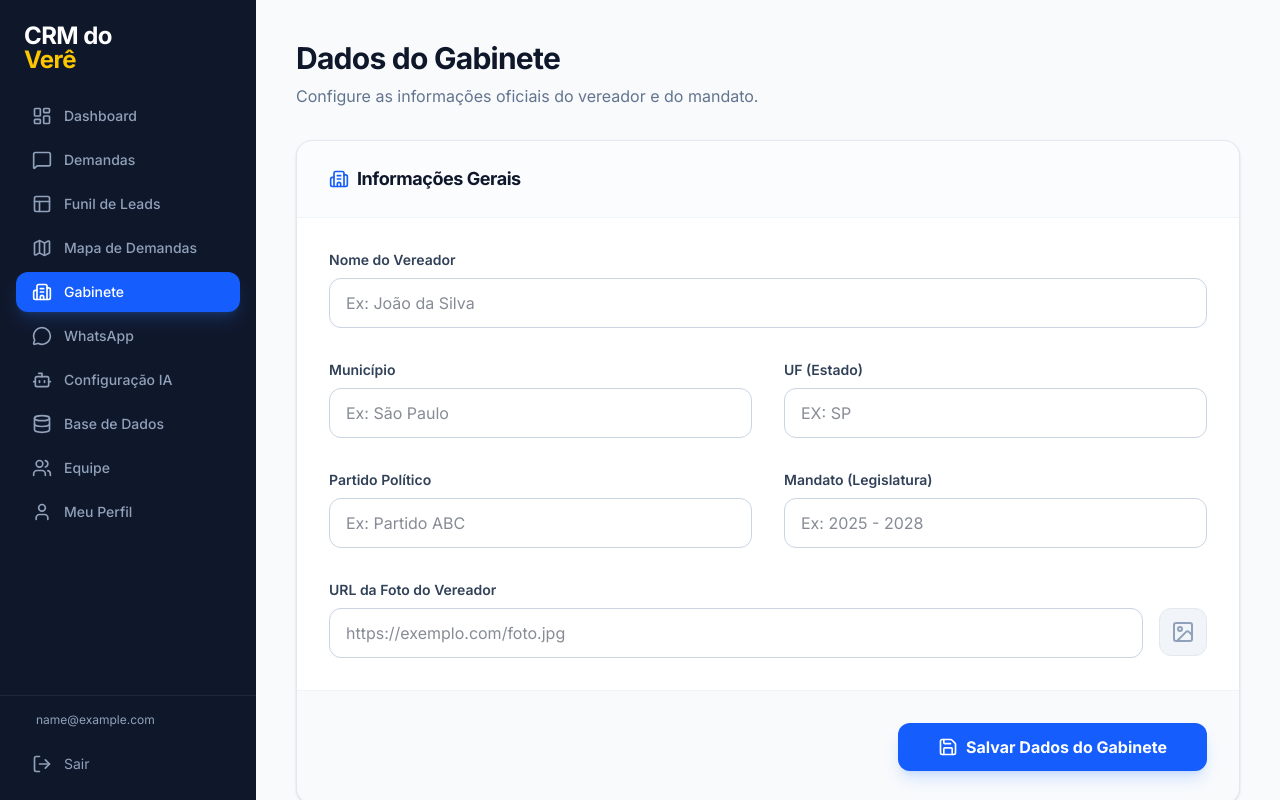
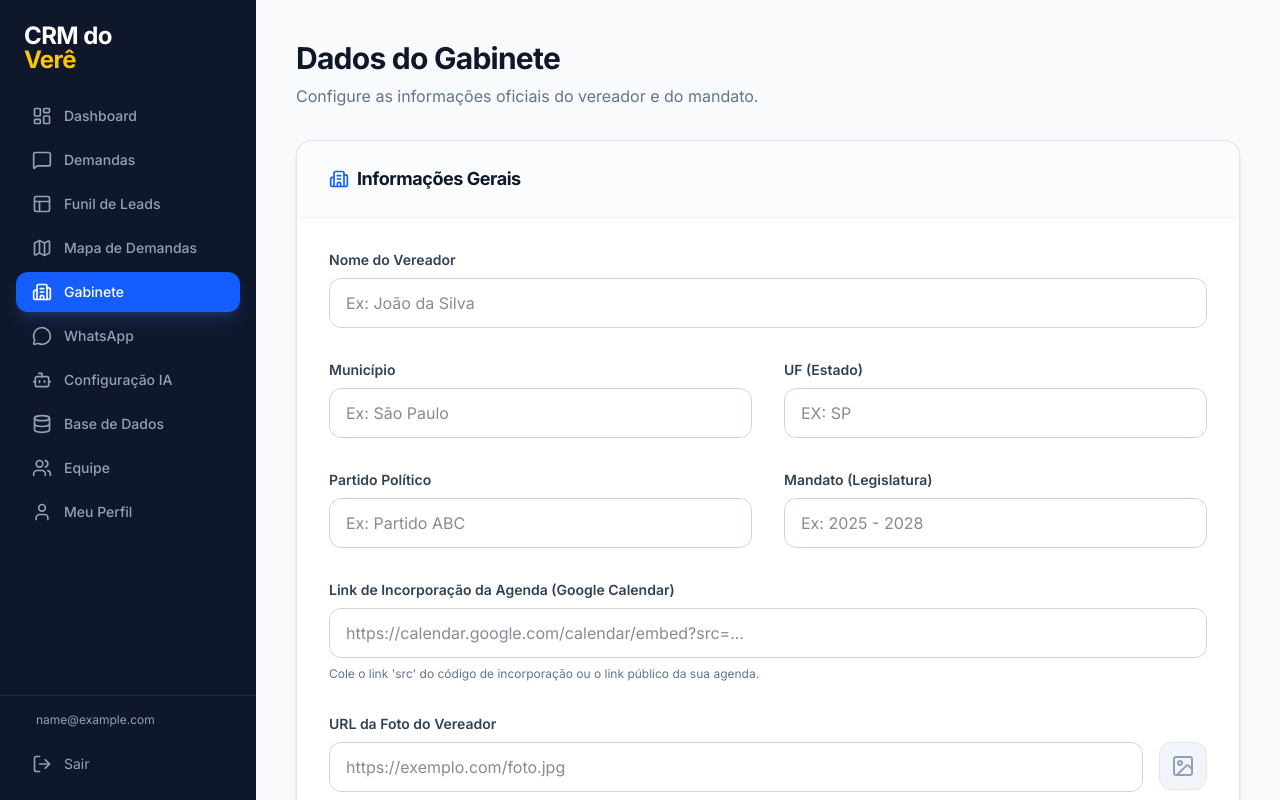
Before and after one commit to gatepfr/crmvere, a React (Vite) app in the folder frontend/: page /dashboard/cabinet in a window 1280 px wide. Shown: the top 800 px of the page. Built offline with nearby package versions, Linux system fonts and the light colour scheme; no server answers; sample sign-in values are in the browser's storage.

Commit message:
feat(frontend): add calendarUrl field to CabinetConfig

```diff
--- a/frontend/src/pages/Dashboard/CabinetConfig.tsx
+++ b/frontend/src/pages/Dashboard/CabinetConfig.tsx
@@ -9,7 +9,8 @@ export default function CabinetConfig() {
     uf: '',
     partido: '',
     mandato: '',
-    fotoUrl: ''
+    fotoUrl: '',
+    calendarUrl: ''
   });
   const [loading, setLoading] = useState(false);
   const [fetching, setFetching] = useState(true);
@@ -23,7 +24,8 @@ export default function CabinetConfig() {
           uf: res.data.uf || '',
           partido: res.data.partido || '',
           mandato: res.data.mandato || '',
-          fotoUrl: res.data.fotoUrl || ''
+          fotoUrl: res.data.fotoUrl || '',
+          calendarUrl: res.data.calendarUrl || ''
         });
       })
       .catch(err => console.error('Erro ao carregar dados do gabinete:', err))
@@ -118,6 +120,18 @@ export default function CabinetConfig() {
             </div>
 
             <div className="space-y-2 md:col-span-2">
+              <label className="block text-sm font-semibold text-slate-700">Link de Incorporação da Agenda (Google Calendar)</label>
+              <input
+                type="url"
+                className="w-full px-4 py-3 border border-slate-300 rounded-xl focus:ring-2 focus:ring-blue-500 outline-none transition-all bg-white"
+                value={config.calendarUrl}
+                onChange={e => setConfig({...config, calendarUrl: e.target.value})}
+                placeholder="https://calendar.google.com/calendar/embed?src=..."
+              />
+              <p className="text-xs text-slate-500">Cole o link 'src' do código de incorporação ou o link público da sua agenda.</p>
+            </div>
+
+            <div className="space-y-2 md:col-span-2">
               <label className="block text-sm font-semibold text-slate-700">URL da Foto do Vereador</label>
               <div className="flex gap-4">
                 <div className="flex-1">
```
